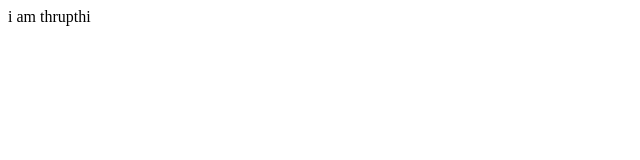
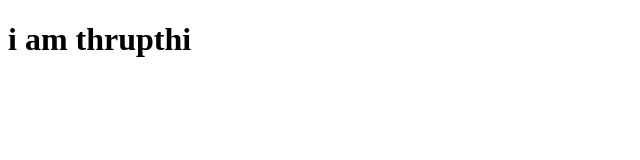
Before and after one commit to thrupthi-222/project1, a plain HTML site: page index.html in a window 1280 px wide. Shown: the whole page, without its empty margins (0-640 px from the left). Drawn offline with Linux system fonts and the light colour scheme.

Commit message:
added index.html

```diff
--- a/index.html
+++ b/index.html
@@ -6,6 +6,6 @@
     <title>Document</title>
 </head>
 <body>
-    i am thrupthi
+    <h1>i am thrupthi</h1>
 </body>
 </html>
```
